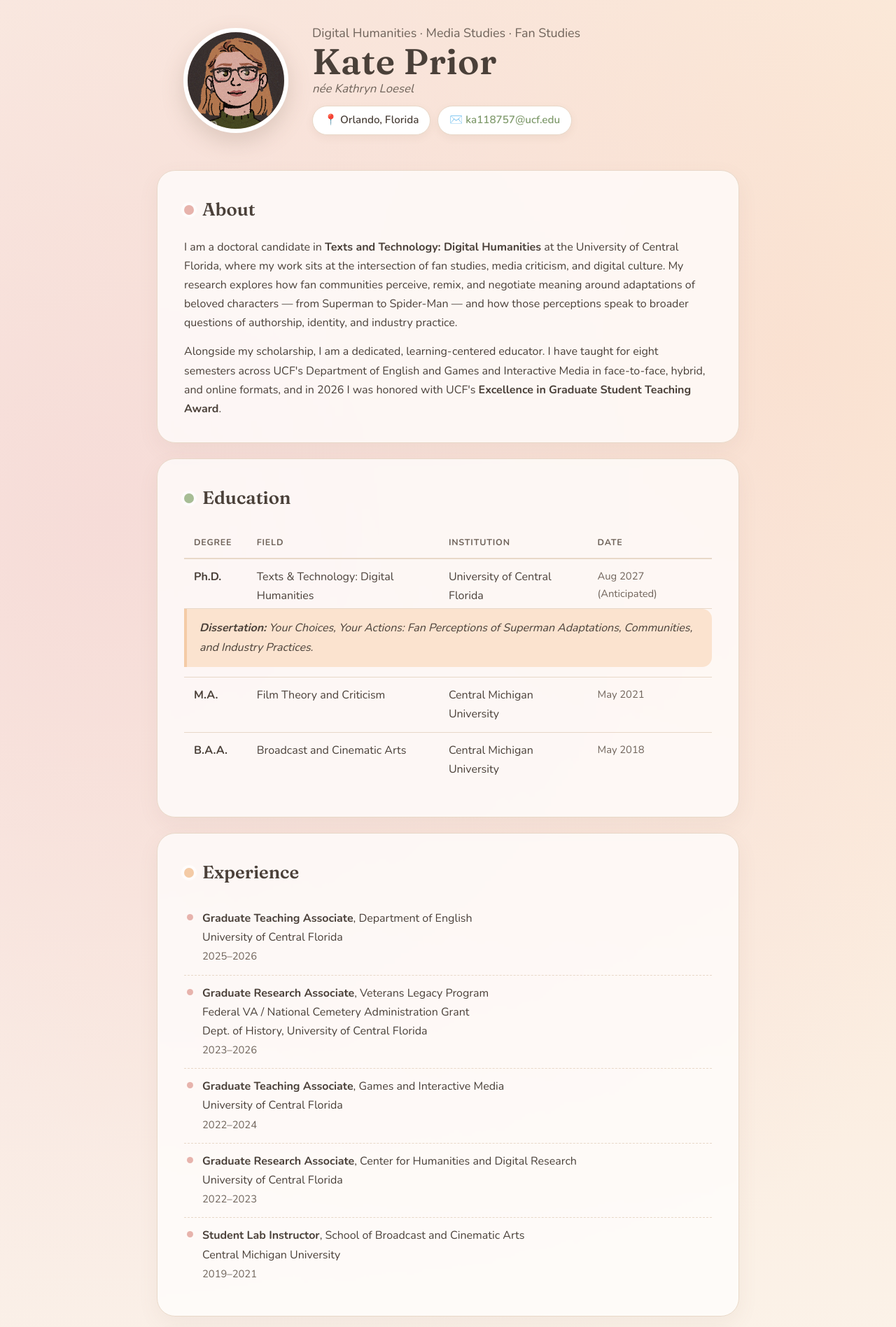
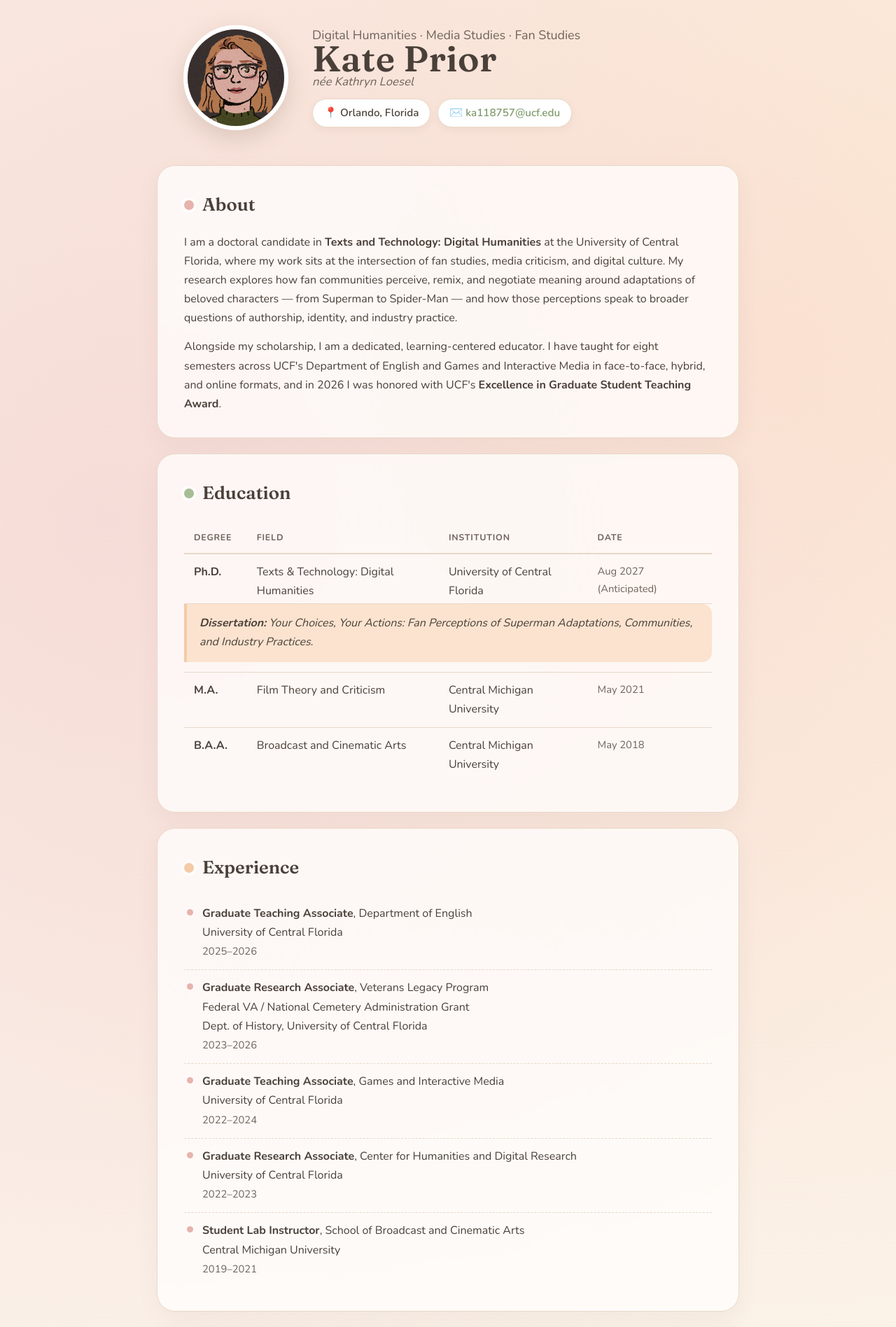
Before and after one commit to thekateprior/thekateprior.github.io, a Jekyll site: the page built from index.html, in a window 1280 px wide. Shown: the top 1896 px of the page at 70% size. Built offline with Jekyll 4.4.1, drawn with Linux system fonts in a browser that asks for light colours.

Commit message:
Tighten hero lines further (line-height 1.0, negative name margins)
Co-Authored-By: Claude Opus 4.8 <noreply@anthropic.com>
Claude-Session: https://claude.ai/code/session_01W4sxfrwTBe4NAeUgzJaidp

```diff
--- a/assets/css/style.css
+++ b/assets/css/style.css
@@ -62,16 +62,16 @@ h1 {
   font-family: 'Fraunces', serif;
   font-weight: 600;
   font-size: clamp(2.2rem, 6vw, 3.2rem);
-  line-height: 1.05;
-  margin: 2px 0;
+  line-height: 1.0;
+  margin: -3px 0 -2px;
   letter-spacing: .5px;
 }
-.nee { color: var(--ink-soft); font-style: italic; font-size: 1.05rem; line-height: 1.2; margin: 2px 0 14px; }
+.nee { color: var(--ink-soft); font-style: italic; font-size: 1.05rem; line-height: 1.15; margin: 0 0 14px; }
 .tagline {
-  margin: 0 0 2px;
+  margin: 0;
   max-width: 540px;
   font-size: 1.12rem;
-  line-height: 1.3;
+  line-height: 1.2;
   color: var(--ink-soft);
 }
 .contact {
```
